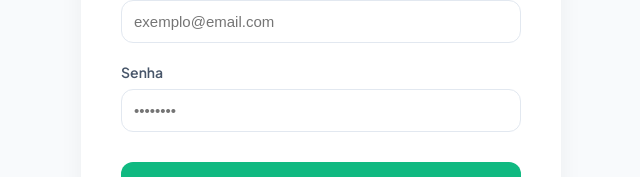
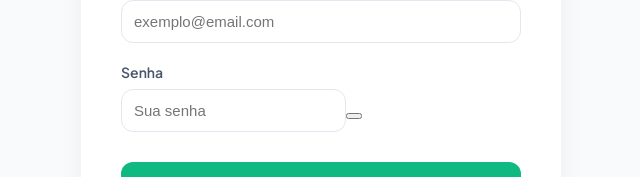
Before and after one commit to palomagl/barbearia-frontend, a Vue app: page / in a window 1280 px wide. Shown: the part 355-532 px from the top of the page, without its empty margins (319-959 px from the left). Built offline with nearby package versions, Linux system fonts and the light colour scheme.

Commit message:
style: adiciona olhinho no login e espaçamento no dashboard

```diff
--- a/src/views/Dashboard.vue
+++ b/src/views/Dashboard.vue
@@ -67,7 +67,7 @@
                             </span>
 
                             <button
-                                v-if="podeCancelar(item.data_hora) && item.status !== 'concluido'"
+                                v-if="podeCancelar(item.data_hora) && (item.status === 'pendente' || !item.status)"
                                 @click="cancelarAgendamento(item.id)"
                                 class="btn-cancelar"
                             >
@@ -260,6 +260,12 @@ const cancelarAgendamento = async (id) => {
     margin-top: 10px;
   }
 
+  .card-actions {
+    display: flex;
+    align-items: center;
+    gap: 12px;
+}
+
   .btn-hora {
     padding: 10px 5px;
     border: 1px solid #e2e8f0;
@@ -298,7 +304,7 @@ const cancelarAgendamento = async (id) => {
 
   .btn-cancelar {
     background: transparent;
-    border: 1px solid #ff4757;
+    border: 1px solid #fee2e2;
     color: #ff4757;
     padding: 6px 12px;
     border-radius: 8px;
@@ -306,11 +312,13 @@ const cancelarAgendamento = async (id) => {
     font-weight: 600;
     cursor: pointer;
     transition: 0.2s;
+    white-space: nowrap;
 }
 
 .btn-cancelar:hover {
-    background: #ff4757;
+    background: #ef4444;
     color: white;
+    border-color: #ef4444;
 }
   /* Lista de horários */
   .appointments-grid { display: grid; gap: 15px; }
@@ -322,6 +330,7 @@ const cancelarAgendamento = async (id) => {
       justify-content: space-between;
       align-items: center;
       border: 1px solid #f1f5f9;
+      transition: 0.2s;
   }
 
   .card-info { display: flex; flex-direction: column; gap: 5px; }
--- a/src/views/Login.vue
+++ b/src/views/Login.vue
@@ -14,7 +14,15 @@
 
         <div class="input-group">
           <label>Senha</label>
-          <input v-model="senha" type="password" placeholder="••••••••" />
+          <div class="password-field">
+            <input
+              v-model="credenciais.senha"
+              :type="exibirSenha ? 'text' : 'password'"
+              placeholder="Sua senha"
+            />
+            <button type="button" @click.stop.prevent="exibirSenha = !exibirSenha" class="eye-icon">
+              </button>
+          </div>
         </div>
 
         <button @click="fazerLogin" class="btn-login">Acessar Sistema</button>
@@ -35,16 +43,23 @@ import axios from 'axios';
 import { useRouter } from 'vue-router';
 
 const apiURL = 'https://barbearia-backend-f6kd.onrender.com';
-const email = ref('');
-const senha = ref('');
+const router = useRouter();
+
 const mensagem = ref('');
-const router = useRouter();
+const exibirSenha = ref(false);
+
+// Use apenas este objeto para o v-model
+const credenciais = ref({
+  email: '',
+  senha: ''
+});
 
 const fazerLogin = async () => {
   try {
+    // Usando credenciais.value.email e senha
     const resposta = await axios.post(`${apiURL}/auth/login`, {
-    email: email.value,
-    senha: senha.value
+      email: credenciais.value.email,
+      senha: credenciais.value.senha
     });
 
     localStorage.setItem('token', resposta.data.token);
```
Lines whose indentation alone changed are shown as unchanged.
